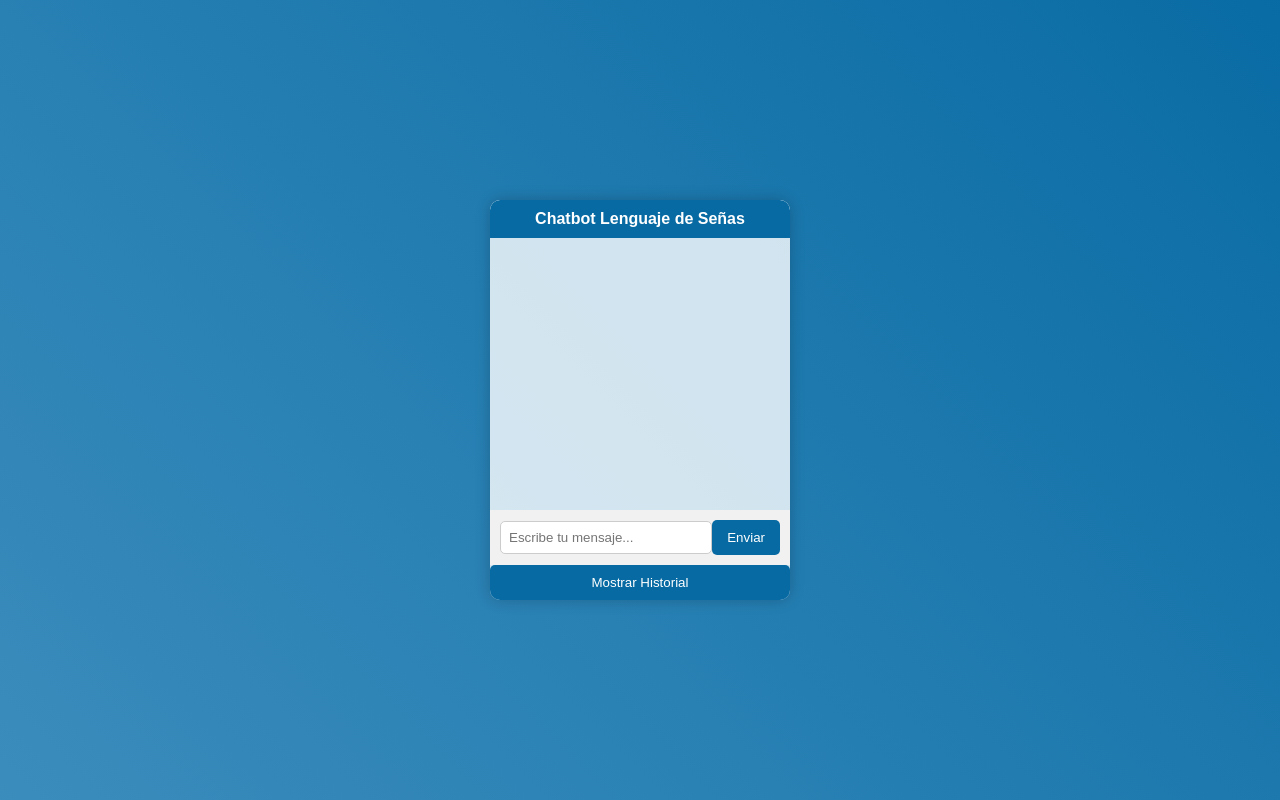
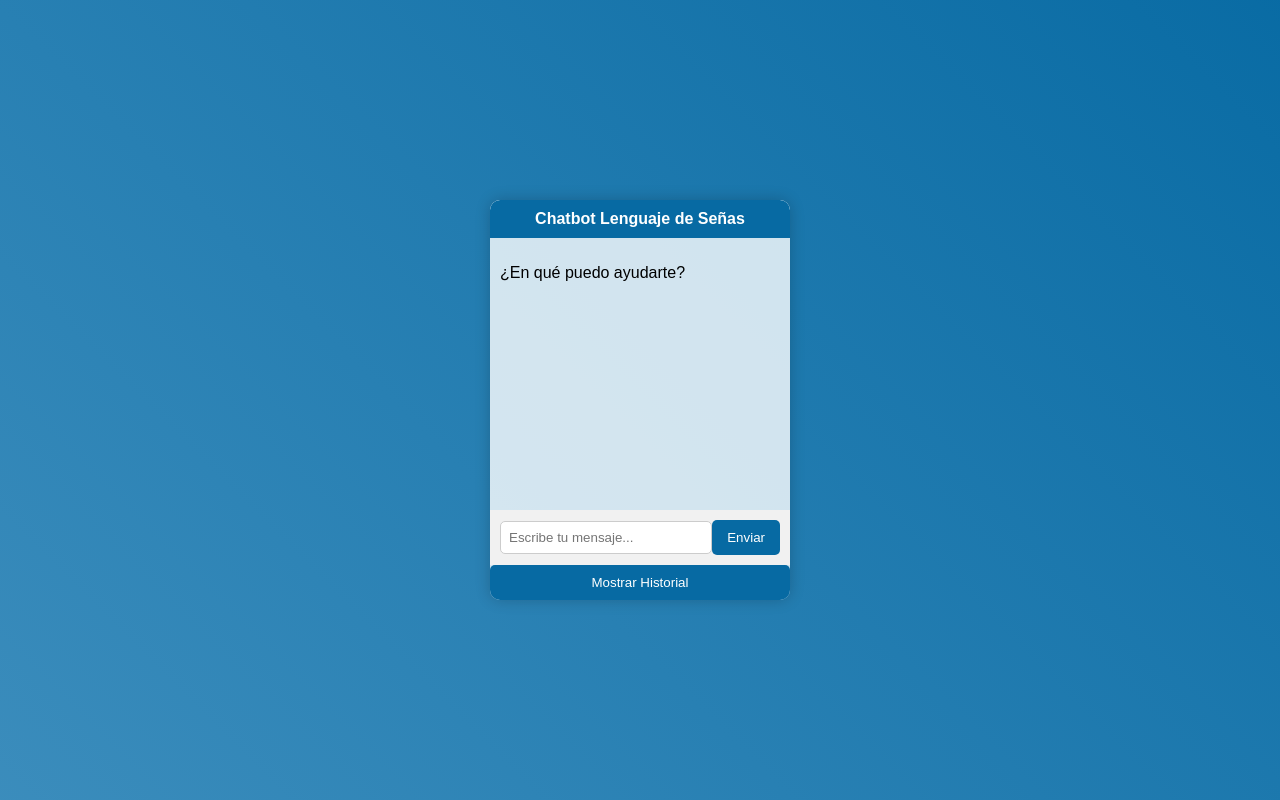
Before and after one commit to karimeli/chatbot, a plain HTML site: page index.html in a window 1280 px wide. Drawn offline with Linux system fonts and the light colour scheme.

Commit message:
actualizacion

```diff
--- a/index.html
+++ b/index.html
@@ -12,7 +12,12 @@
   <div class="chatbox-container">
     <div class="chatbox-header">Chatbot Lenguaje de Señas</div>
 
-    <div id="chatbox-body" class="chatbox-body"></div>
+    <div id="chatbox-body" class="chatbox-body">
+      <!-- Mensaje inicial que se mostrará al cargar la página -->
+      <div class="message bot">
+        <p>¿En qué puedo ayudarte?</p>
+      </div>
+    </div>
 
     <div class="chatbox-footer">
       <input type="text" id="chat-input" class="chat-input" placeholder="Escribe tu mensaje..." />
@@ -22,6 +27,6 @@
     <button id="history-btn" class="send-btn">Mostrar Historial</button>
   </div>
 
-  <script src="chatbot.js"></script>
+  <script src="/scripts/chatbot.js"></script>
 </body>
 </html>
```
